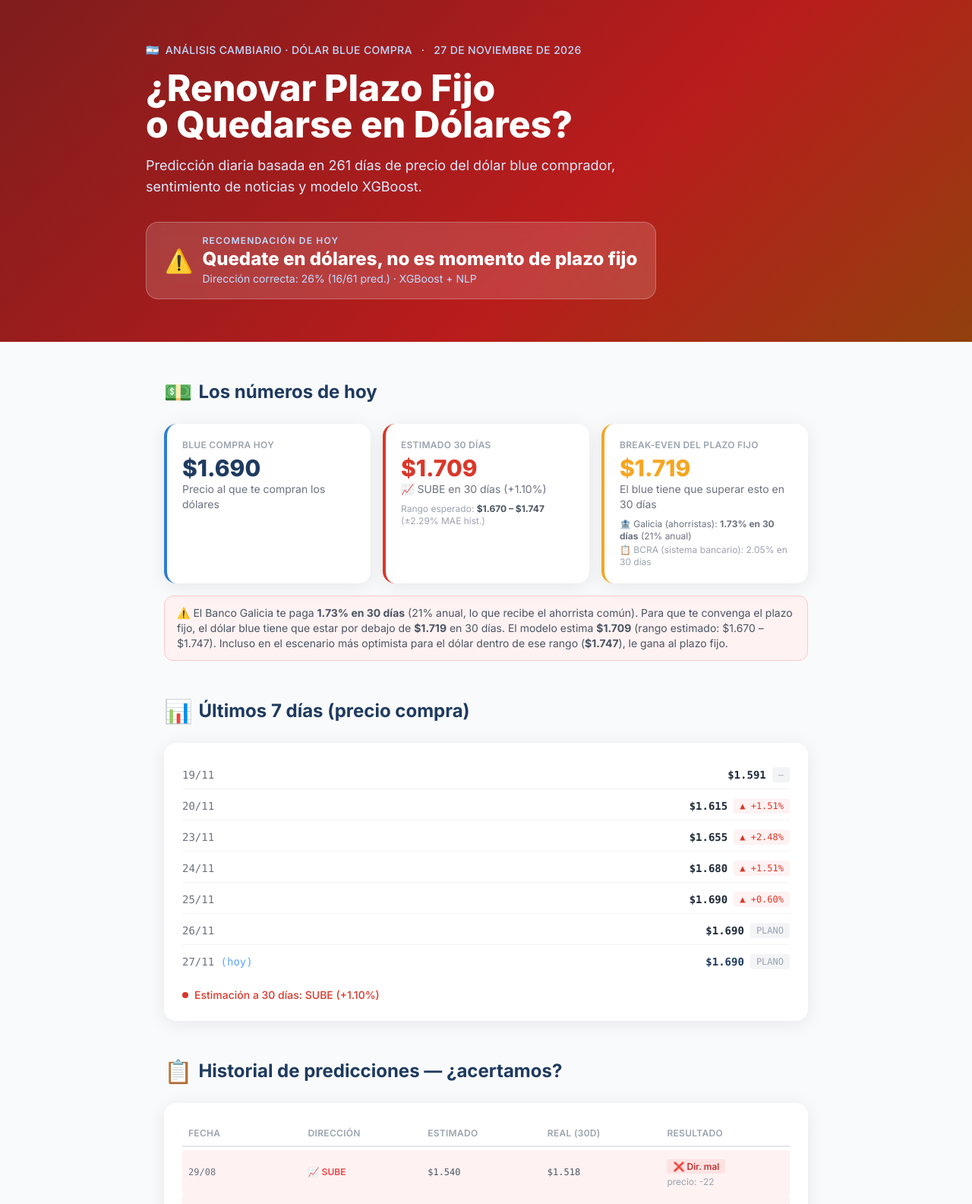
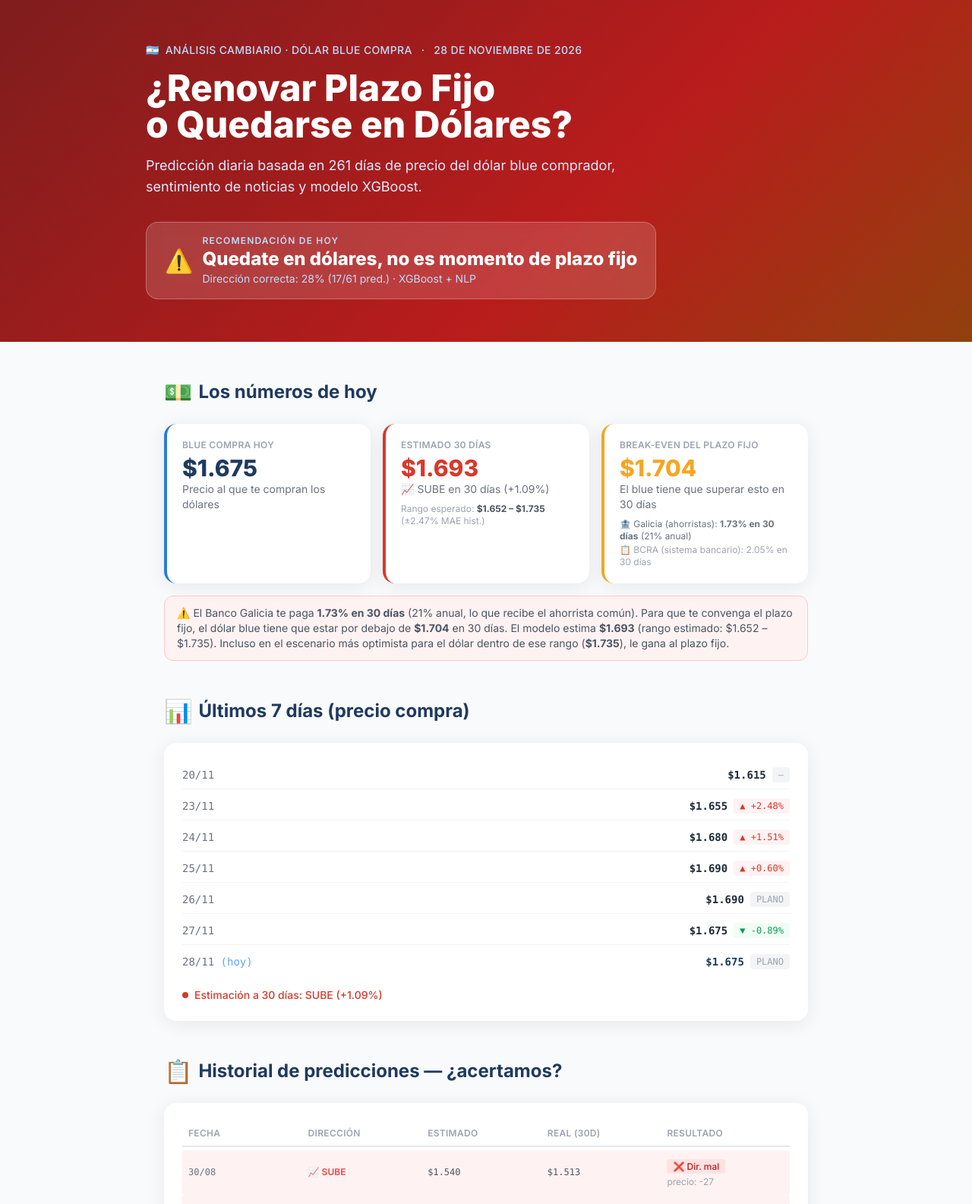
Before and after one commit to Mauroquil-bit/nuevo_dolar_predictor, a plain HTML site: page index.html in a window 1280 px wide. Shown: the top 1585 px of the page at 76% size. Drawn offline with nearby package versions, Linux system fonts and the light colour scheme.

Commit message:
Reporte diario 28/11/2026

```diff
--- a/data/predictions_history.csv
+++ b/data/predictions_history.csv
@@ -208,3 +208,4 @@ date,current_price,predicted_direction,predicted_price,confidence
 2026-11-25,1680.0,SUBE,1698.469648361206,0.617915689945221
 2026-11-26,1690.0,SUBE,1708.4885251522064,0.6243666410446167
 2026-11-27,1690.0,SUBE,1708.5983228683472,0.6303396821022034
+2026-11-28,1675.0,SUBE,1693.3042585849762,0.6342751979827881
--- a/index.html
+++ b/index.html
@@ -3,15 +3,15 @@
 <head>
   <meta charset="UTF-8" />
   <meta name="viewport" content="width=device-width, initial-scale=1.0" />
-  <title>¿Renovar Plazo Fijo? — 27 de noviembre de 2026</title>
+  <title>¿Renovar Plazo Fijo? — 28 de noviembre de 2026</title>
 
   <!-- Open Graph / Twitter Card -->
   <meta property="og:type" content="website" />
-  <meta property="og:title" content="¿Renovar Plazo Fijo? — 27 de noviembre 2026" />
-  <meta property="og:description" content="Blue compra: $1.690 · Predicción: SUBE (63% confianza) · Quedate en dólares, no es momento de plazo fijo" />
+  <meta property="og:title" content="¿Renovar Plazo Fijo? — 28 de noviembre 2026" />
+  <meta property="og:description" content="Blue compra: $1.675 · Predicción: SUBE (63% confianza) · Quedate en dólares, no es momento de plazo fijo" />
   <meta name="twitter:card" content="summary" />
-  <meta name="twitter:title" content="¿Renovar Plazo Fijo? — 27 de noviembre 2026" />
-  <meta name="twitter:description" content="Blue compra hoy: $1.690 · El modelo predice SUBE con 63% de confianza → Quedate en dólares, no es momento de plazo fijo" />
+  <meta name="twitter:title" content="¿Renovar Plazo Fijo? — 28 de noviembre 2026" />
+  <meta name="twitter:description" content="Blue compra hoy: $1.675 · El modelo predice SUBE con 63% de confianza → Quedate en dólares, no es momento de plazo fijo" />
 
   <script src="https://cdn.tailwindcss.com"></script>
   <script>
@@ -55,7 +55,7 @@
         <span>🇦🇷</span>
         <span>Análisis Cambiario · Dólar Blue Compra</span>
         <span class="mx-1">·</span>
-        <span>27 de noviembre de 2026</span>
+        <span>28 de noviembre de 2026</span>
       </div>
       <h1 class="text-4xl md:text-5xl font-extrabold leading-tight mb-4">
         ¿Renovar Plazo Fijo<br/>o Quedarse en Dólares?
@@ -69,7 +69,7 @@
         <div>
           <div class="text-xs font-semibold uppercase tracking-widest text-blue-200">Recomendación de hoy</div>
           <div class="text-2xl font-extrabold text-white">Quedate en dólares, no es momento de plazo fijo</div>
-          <div class="text-blue-200 text-sm">Dirección correcta: 26% (16/61 pred.) · XGBoost + NLP</div>
+          <div class="text-blue-200 text-sm">Dirección correcta: 28% (17/61 pred.) · XGBoost + NLP</div>
         </div>
       </div>
     </div>
@@ -85,18 +85,18 @@
       <div class="grid grid-cols-1 sm:grid-cols-3 gap-4">
         <div class="bg-white rounded-2xl card-shadow p-5 border-l-4 border-celeste">
           <div class="text-xs text-gray-400 uppercase font-semibold tracking-wide mb-1">Blue compra hoy</div>
-          <div class="text-3xl font-extrabold text-azul">$1.690</div>
+          <div class="text-3xl font-extrabold text-azul">$1.675</div>
           <div class="text-sm text-gray-500">Precio al que te compran los dólares</div>
         </div>
         <div class="bg-white rounded-2xl card-shadow p-5 border-l-4 border-rojo">
           <div class="text-xs text-gray-400 uppercase font-semibold tracking-wide mb-1">Estimado 30 días</div>
-          <div class="text-3xl font-extrabold text-rojo">$1.709</div>
-          <div class="text-sm text-gray-500">📈 SUBE en 30 días (+1.10%)</div>
-          <div class="text-xs text-gray-400 mt-2">Rango esperado: <strong class="text-gray-600">$1.670 – $1.747</strong> (±2.29% MAE hist.)</div>
+          <div class="text-3xl font-extrabold text-rojo">$1.693</div>
+          <div class="text-sm text-gray-500">📈 SUBE en 30 días (+1.09%)</div>
+          <div class="text-xs text-gray-400 mt-2">Rango esperado: <strong class="text-gray-600">$1.652 – $1.735</strong> (±2.47% MAE hist.)</div>
         </div>
         <div class="bg-white rounded-2xl card-shadow p-5 border-l-4 border-amarillo">
           <div class="text-xs text-gray-400 uppercase font-semibold tracking-wide mb-1">Break-even del plazo fijo</div>
-          <div class="text-3xl font-extrabold text-amarillo">$1.719</div>
+          <div class="text-3xl font-extrabold text-amarillo">$1.704</div>
           <div class="text-sm text-gray-500">El blue tiene que superar esto en 30 días</div>
           <div class="mt-2 space-y-0.5 text-xs">
             <div class="text-gray-500">🏦 Galicia (ahorristas): <strong>1.73% en 30 días</strong> (21% anual)</div>
@@ -106,8 +106,8 @@
       </div>
       <p class="mt-4 text-sm text-gray-600 bg-red-50 border-red-200 border rounded-xl px-4 py-3">
         ⚠️ El Banco Galicia te paga <strong>1.73% en 30 días</strong> (21% anual, lo que recibe el ahorrista común).
-        Para que te convenga el plazo fijo, el dólar blue tiene que estar por debajo de <strong>$1.719</strong> en 30 días.
-        El modelo estima <strong>$1.709</strong> (rango estimado: $1.670 – $1.747). Incluso en el escenario más optimista para el dólar dentro de ese rango (<strong>$1.747</strong>), le gana al plazo fijo.
+        Para que te convenga el plazo fijo, el dólar blue tiene que estar por debajo de <strong>$1.704</strong> en 30 días.
+        El modelo estima <strong>$1.693</strong> (rango estimado: $1.652 – $1.735). Incluso en el escenario más optimista para el dólar dentro de ese rango (<strong>$1.735</strong>), le gana al plazo fijo.
       </p>
     </section>
 
@@ -120,17 +120,10 @@
         <div class="space-y-1 font-mono text-sm">
 
           <div class="flex justify-between items-center py-2 border-b border-gray-100 last:border-0">
-            <span class="text-gray-500">19/11</span>
-            <div class="flex items-center gap-2">
-              <span class="font-bold">$1.591</span>
-              <span class="text-xs text-gray-400 bg-gray-100 px-2 py-0.5 rounded">—</span>
-            </div>
-          </div>
-          <div class="flex justify-between items-center py-2 border-b border-gray-100 last:border-0">
             <span class="text-gray-500">20/11</span>
             <div class="flex items-center gap-2">
               <span class="font-bold">$1.615</span>
-              <span class="text-xs text-rojo bg-red-50 px-2 py-0.5 rounded">▲ +1.51%</span>
+              <span class="text-xs text-gray-400 bg-gray-100 px-2 py-0.5 rounded">—</span>
             </div>
           </div>
           <div class="flex justify-between items-center py-2 border-b border-gray-100 last:border-0">
@@ -162,16 +155,23 @@
             </div>
           </div>
           <div class="flex justify-between items-center py-2 border-b border-gray-100 last:border-0">
-            <span class="text-gray-500">27/11 <span class="text-blue-400">(hoy)</span></span>
+            <span class="text-gray-500">27/11</span>
             <div class="flex items-center gap-2">
-              <span class="font-bold text-azul">$1.690</span>
+              <span class="font-bold">$1.675</span>
+              <span class="text-xs text-verde bg-green-50 px-2 py-0.5 rounded">▼ -0.89%</span>
+            </div>
+          </div>
+          <div class="flex justify-between items-center py-2 border-b border-gray-100 last:border-0">
+            <span class="text-gray-500">28/11 <span class="text-blue-400">(hoy)</span></span>
+            <div class="flex items-center gap-2">
+              <span class="font-bold text-azul">$1.675</span>
               <span class="text-xs text-gray-400 bg-gray-100 px-2 py-0.5 rounded">PLANO</span>
             </div>
           </div>
         </div>
         <div class="mt-4 flex items-center gap-2 text-sm text-rojo font-medium">
           <span class="pulse-red w-2 h-2 bg-rojo rounded-full inline-block"></span>
-          Estimación a 30 días: SUBE (+1.10%)
+          Estimación a 30 días: SUBE (+1.09%)
         </div>
       </div>
     </section>
@@ -190,13 +190,6 @@
           <span>Resultado</span>
         </div>
 
-          <div class="grid grid-cols-5 gap-1 py-2 border-b border-gray-100 last:border-0 items-center bg-red-50 px-2 rounded">
-            <span class="text-gray-500 font-mono text-xs">29/08</span>
-            <span class="text-red-500 font-semibold text-xs">📈 SUBE</span>
-            <span class="text-gray-600 font-mono text-xs">$1.540</span>
-            <span class="text-gray-600 font-mono text-xs">$1.518</span>
-            <div><span class="text-xs bg-red-100 text-red-700 px-2 py-0.5 rounded font-medium">❌ Dir. mal</span><span class="block text-xs text-gray-400 mt-0.5">precio: -22</span></div>
-          </div>
           <div class="grid grid-cols-5 gap-1 py-2 border-b border-gray-100 last:border-0 items-center bg-red-50 px-2 rounded">
             <span class="text-gray-500 font-mono text-xs">30/08</span>
             <span class="text-red-500 font-semibold text-xs">📈 SUBE</span>
@@ -614,15 +607,15 @@
             <span class="text-gray-500 font-mono text-xs">28/10</span>
             <span class="text-red-500 font-semibold text-xs">📈 SUBE</span>
             <span class="text-gray-600 font-mono text-xs">$1.578</span>
-            <span class="text-gray-600 font-mono text-xs">$1.690</span>
-            <div><span class="text-xs bg-green-100 text-green-700 px-2 py-0.5 rounded font-medium">✅ Dir. OK</span><span class="block text-xs text-gray-400 mt-0.5">precio: +112</span></div>
+            <span class="text-gray-600 font-mono text-xs">$1.675</span>
+            <div><span class="text-xs bg-green-100 text-green-700 px-2 py-0.5 rounded font-medium">✅ Dir. OK</span><span class="block text-xs text-gray-400 mt-0.5">precio: +97</span></div>
           </div>
-          <div class="grid grid-cols-5 gap-1 py-2 border-b border-gray-100 last:border-0 items-center  px-2 rounded">
+          <div class="grid grid-cols-5 gap-1 py-2 border-b border-gray-100 last:border-0 items-center bg-green-50 px-2 rounded">
             <span class="text-gray-500 font-mono text-xs">29/10</span>
             <span class="text-red-500 font-semibold text-xs">📈 SUBE</span>
             <span class="text-gray-600 font-mono text-xs">$1.568</span>
-            <span class="text-gray-600 font-mono text-xs">—</span>
-            <div><span class="text-xs bg-gray-100 text-gray-500 px-2 py-0.5 rounded font-medium">⏳ Pendiente</span></div>
+            <span class="text-gray-600 font-mono text-xs">$1.675</span>
+            <div><span class="text-xs bg-green-100 text-green-700 px-2 py-0.5 rounded font-medium">✅ Dir. OK</span><span class="block text-xs text-gray-400 mt-0.5">precio: +107</span></div>
           </div>
           <div class="grid grid-cols-5 gap-1 py-2 border-b border-gray-100 last:border-0 items-center  px-2 rounded">
             <span class="text-gray-500 font-mono text-xs">30/10</span>
@@ -827,8 +820,15 @@
             <span class="text-gray-600 font-mono text-xs">—</span>
             <div><span class="text-xs bg-gray-100 text-gray-500 px-2 py-0.5 rounded font-medium">⏳ Pendiente</span></div>
           </div>
+          <div class="grid grid-cols-5 gap-1 py-2 border-b border-gray-100 last:border-0 items-center  px-2 rounded">
+            <span class="text-gray-500 font-mono text-xs">28/11</span>
+            <span class="text-red-500 font-semibold text-xs">📈 SUBE</span>
+            <span class="text-gray-600 font-mono text-xs">$1.693</span>
+            <span class="text-gray-600 font-mono text-xs">—</span>
+            <div><span class="text-xs bg-gray-100 text-gray-500 px-2 py-0.5 rounded font-medium">⏳ Pendiente</span></div>
+          </div>
         <div class="mt-4 pt-4 border-t border-gray-100 text-sm text-gray-600 font-medium">
-          📊 16 de 61 predicciones con dirección correcta (26%) — el error de precio puede ser alto aunque la dirección sea correcta
+          📊 17 de 61 predicciones con dirección correcta (28%) — el error de precio puede ser alto aunque la dirección sea correcta
         </div>
       </div>
     </section>
@@ -842,24 +842,24 @@
         <div class="grid grid-cols-1 md:grid-cols-2 gap-6 mb-6">
           <div class="bg-white/15 rounded-xl p-5">
             <div class="text-3xl font-black text-yellow-300 mb-1">⚠️ Quedate en dólares, no es momento de plazo fijo</div>
-            <div class="text-blue-100 text-sm">27 de noviembre de 2026</div>
+            <div class="text-blue-100 text-sm">28 de noviembre de 2026</div>
           </div>
           <div class="space-y-2">
             <div class="flex items-start gap-2 text-sm text-blue-100">
               <span class="text-yellow-300 font-bold mt-0.5">1.</span>
-              <span>Blue compra actual: <strong class="text-white">$1.690</strong></span>
+              <span>Blue compra actual: <strong class="text-white">$1.675</strong></span>
             </div>
             <div class="flex items-start gap-2 text-sm text-blue-100">
               <span class="text-yellow-300 font-bold mt-0.5">2.</span>
-              <span>Precio estimado SUBE → <strong class="text-white">$1.709</strong> (+1.10%) · rango $1.670–$1.747</span>
+              <span>Precio estimado SUBE → <strong class="text-white">$1.693</strong> (+1.09%) · rango $1.652–$1.735</span>
             </div>
             <div class="flex items-start gap-2 text-sm text-blue-100">
               <span class="text-yellow-300 font-bold mt-0.5">3.</span>
-              <span>Galicia te paga 1.73% en 30 días (21% anual) → break-even: <strong class="text-white">$1.719</strong></span>
+              <span>Galicia te paga 1.73% en 30 días (21% anual) → break-even: <strong class="text-white">$1.704</strong></span>
             </div>
             <div class="flex items-start gap-2 text-sm text-blue-100">
               <span class="text-yellow-300 font-bold mt-0.5">4.</span>
-              <span>Precio estimado en 30 días: <strong class="text-white">$1.709</strong></span>
+              <span>Precio estimado en 30 días: <strong class="text-white">$1.693</strong></span>
             </div>
           </div>
         </div>
@@ -871,7 +871,7 @@
       <p class="mb-1">⚠️ Análisis de datos automatizado. No constituye asesoramiento financiero profesional.</p>
       <p>Generado por <strong class="text-gray-500">Dólar Predictor</strong> ·
         XGBoost + Sentimiento NLP · Fuentes: dolarapi.com, Bluelytics, BCRA (estadisticasbcra.com)</p>
-      <p class="mt-1 text-gray-300">Actualizado: 27 de noviembre de 2026</p>
+      <p class="mt-1 text-gray-300">Actualizado: 28 de noviembre de 2026</p>
     </footer>
 
   </main>
--- /dev/null
+++ b/models_saved/regressor_metadata_20261128.json
@@ -0,0 +1 @@
+{"mae_return": 0.0246701672759298}
```
